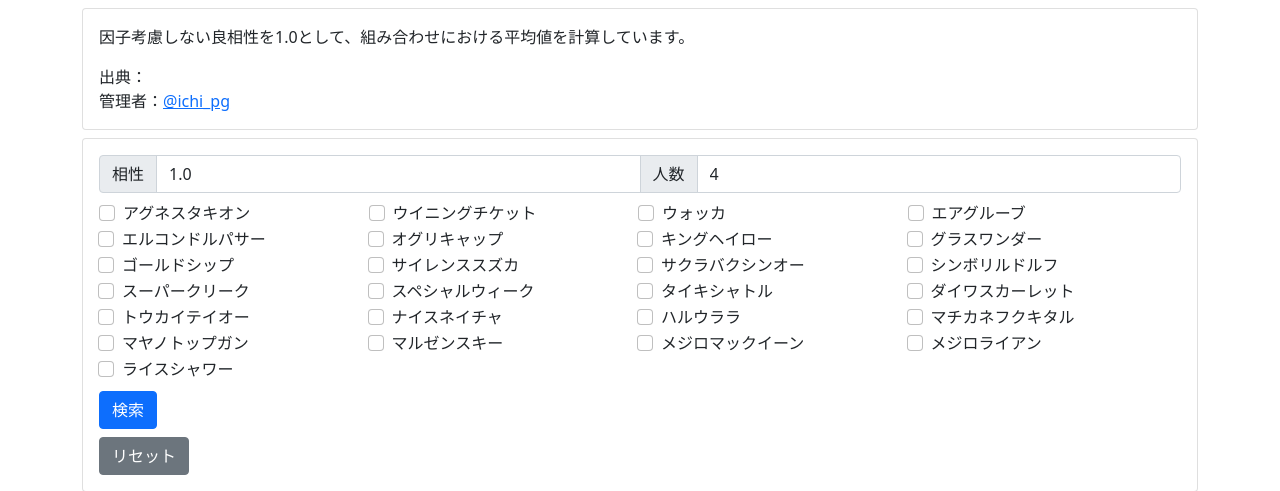
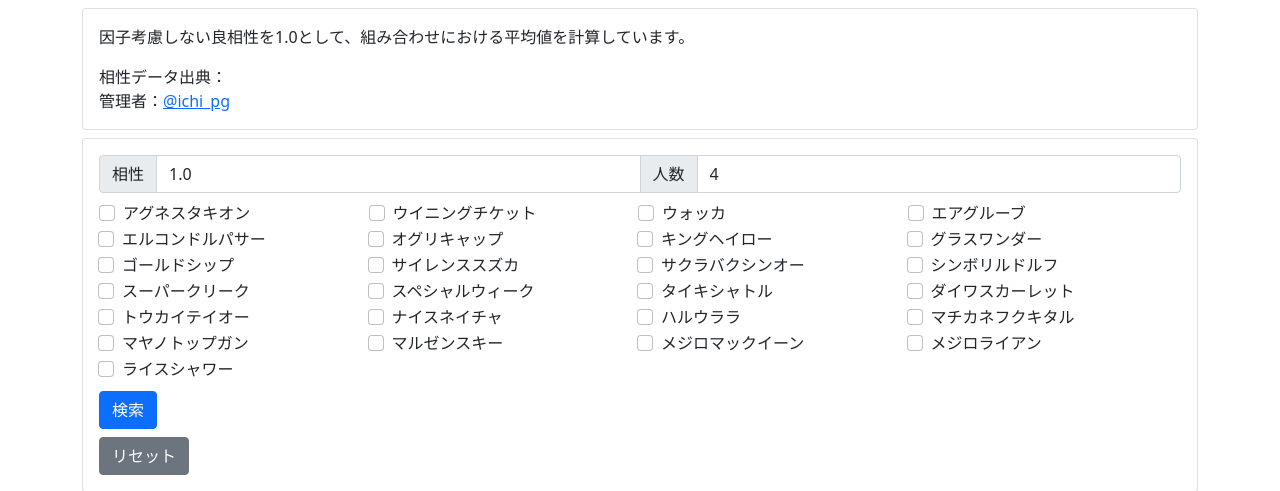
Before and after one commit to ichi-pg/uma-tools, a Django app: page /web/combinations/ in a window 1280 px wide. Shown: the top 491 px of the page. Run offline with Django 3.2, Linux system fonts and the light colour scheme.

Commit message:
change text

```diff
--- a/uma/web/templates/web/combinations.html
+++ b/uma/web/templates/web/combinations.html
@@ -13,7 +13,7 @@
                         因子考慮しない良相性を1.0として、組み合わせにおける平均値を計算しています。
                     </p>
                     <div>
-                        出典：
+                        相性データ出典：
                     </div>
                     <div>
                         管理者：<a href="https://twitter.com/ichi_pg">@ichi_pg</a>
```
